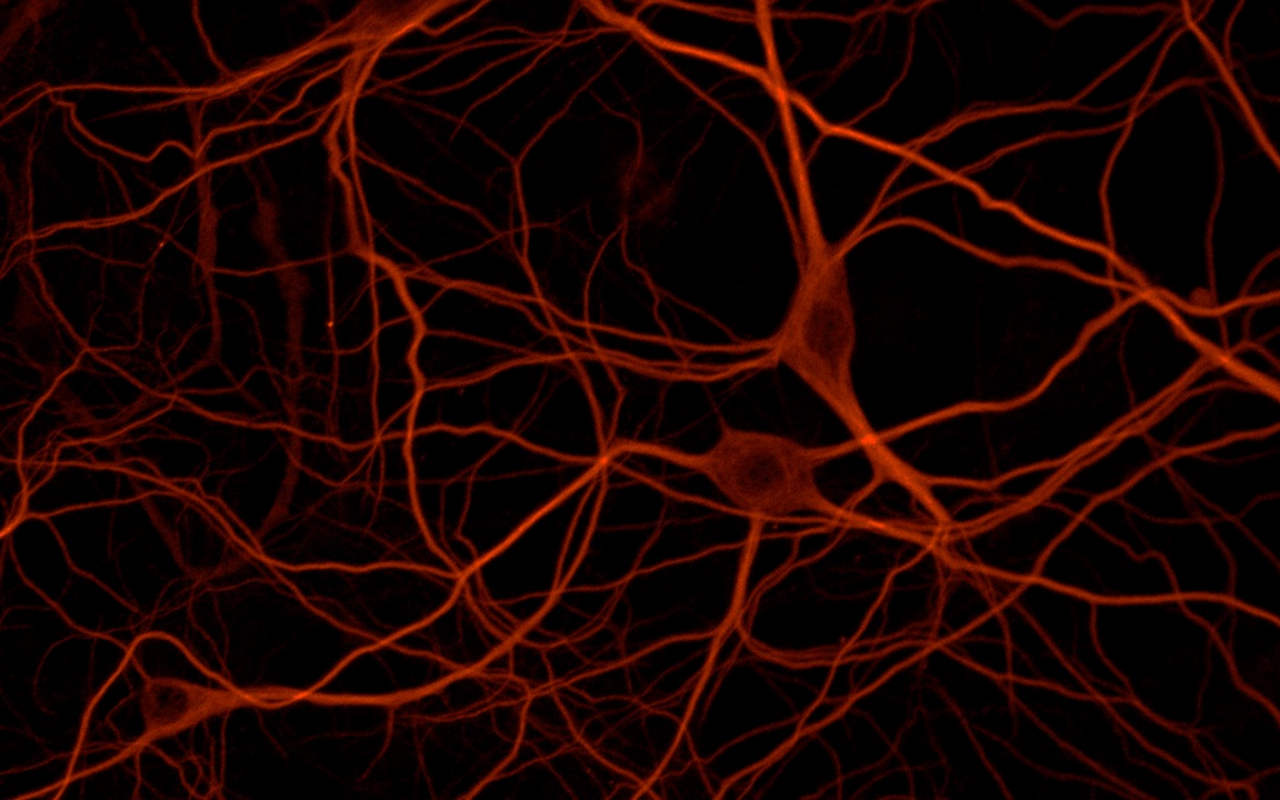
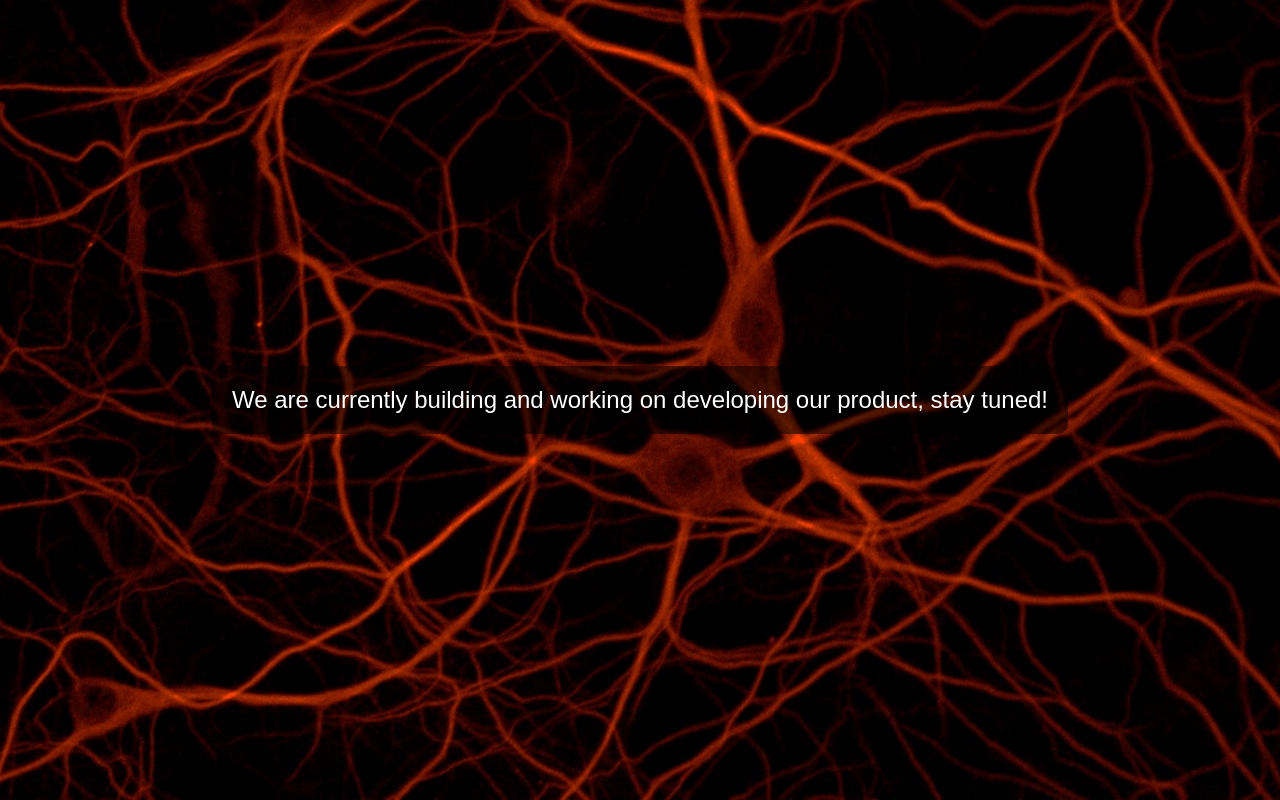
Before and after one commit to Marc-Benoit/engramX, a plain HTML site: page index.html in a window 1280 px wide. Drawn offline with Linux system fonts and the light colour scheme.

Commit message:
Added notification

```diff
--- a/index.html
+++ b/index.html
@@ -2,12 +2,15 @@
 <html lang="en">
 <head>
     <meta charset="UTF-8">
-    <meta http-equiv="X-UA-Compatible" content="IE=edge">
     <meta name="viewport" content="width=device-width, initial-scale=1.0">
-    <title>Your Website Title</title>
-    <link rel="stylesheet" href="styles.css"> <!-- Linking to your CSS file -->
+    <title>Under Construction</title>
+    <link rel="stylesheet" href="styles.css">
 </head>
 <body>
-    <!-- Your website content goes here -->
+    <div class="background">
+        <div class="overlay-text">
+            We are currently building and working on developing our product, stay tuned!
+        </div>
+    </div>
 </body>
 </html>
--- a/styles.css
+++ b/styles.css
@@ -1,16 +1,27 @@
-body {
-    /* Adjust the path based on your image's location */
+body, html {
+    margin: 0;
+    padding: 0;
+    height: 100%;
+    width: 100%;
+    font-family: Arial, sans-serif;
+}
+
+.background {
     background-image: url('images/background.jpg');
+    background-size: cover;
+    background-position: center;
+    height: 100vh;
+    display: flex;
+    justify-content: center;
+    align-items: center;
+    position: relative;
+}
 
-    /* Set the background image to cover the entire viewport */
-    background-size: cover;
-
-    /* Set the background image to no repeat */
-    background-repeat: no-repeat;
-
-    /* Set the background to be fixed (so it doesn't scroll with the content) */
-    background-attachment: fixed;
-
-    /* Optional: set a background color that will display while the image loads or if the image fails to load */
-    background-color: #000; /* or any other color */
+.overlay-text {
+    color: white;
+    font-size: 24px;
+    background-color: rgba(0, 0, 0, 0.5);
+    padding: 20px;
+    border-radius: 10px;
+    text-align: center;
 }
```
Also changed, not shown: 1 other file.
